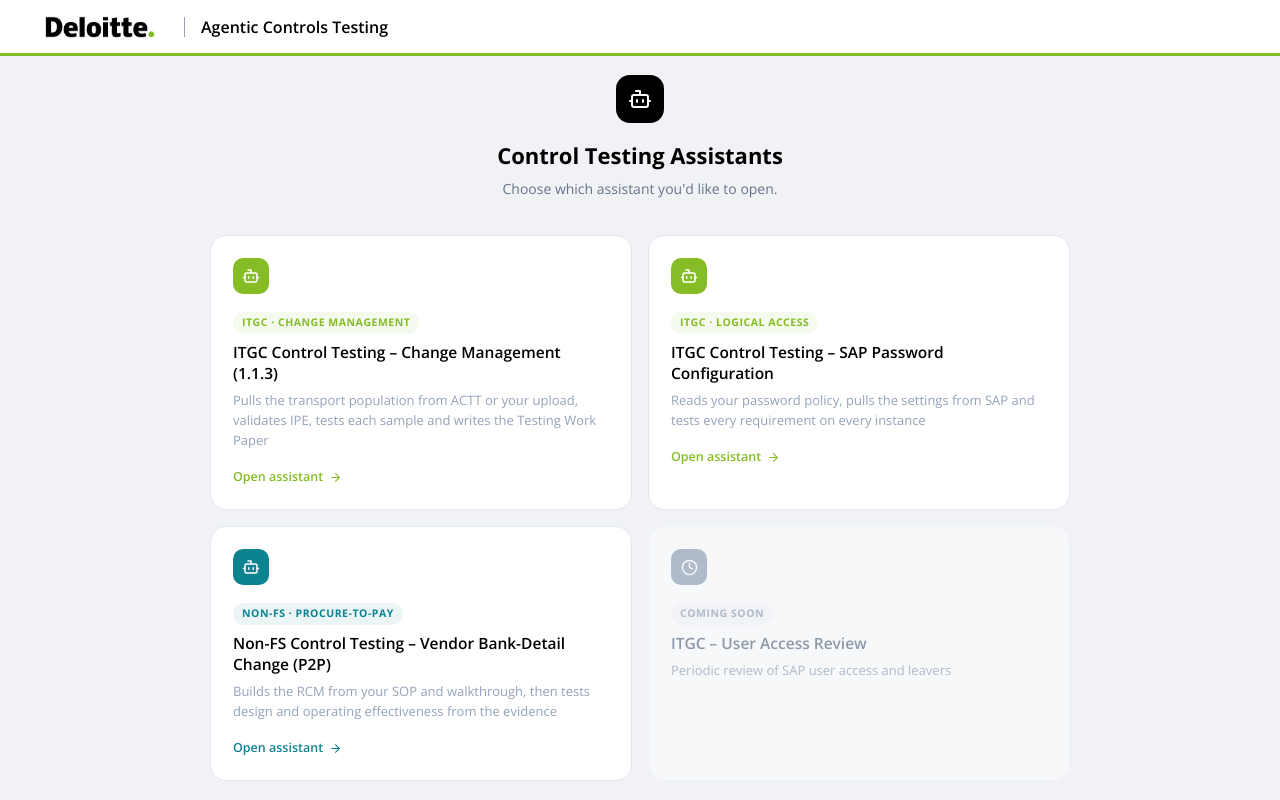
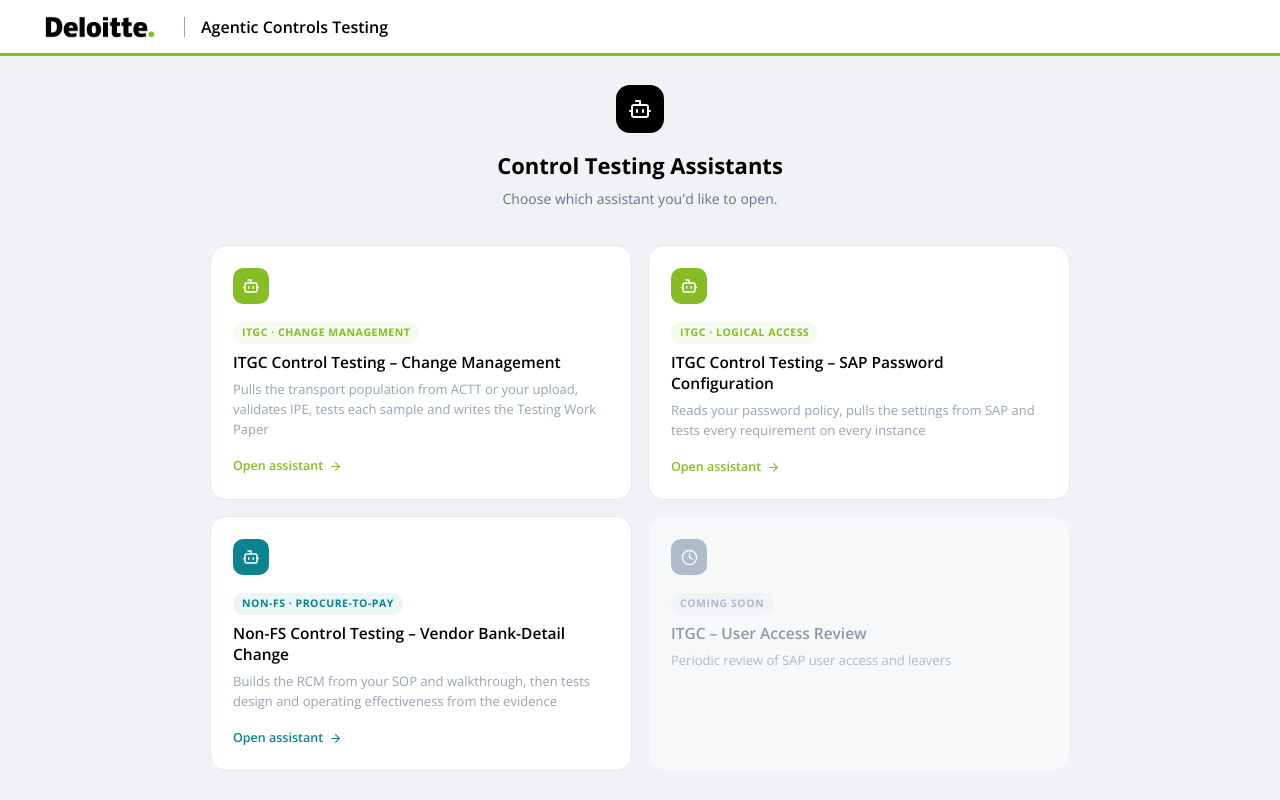
Before and after one commit to ganeshdevnale16/Agentic-Control-Testing, a React (Vite) app in the folder Frontend/: page / in a window 1280 px wide. Built offline with nearby package versions, Linux system fonts and the light colour scheme.

Commit message:
Remove 1.1.3 and P2P from titles

```diff
--- a/Frontend/src/modules/itgc-change/config.jsx
+++ b/Frontend/src/modules/itgc-change/config.jsx
@@ -4,7 +4,7 @@ export const itgcChangeModule = {
   id: "itgc-change",
   Chat: ChangeChatbot,
   menu: {
-    title: "ITGC Control Testing – Change Management (1.1.3)",
+    title: "ITGC Control Testing – Change Management",
     tagline: "Pulls the transport population from ACTT or your upload, validates IPE, tests each sample and writes the Testing Work Paper",
     badge: "ITGC · Change management",
     accent: "#86BC25",
--- a/Frontend/src/modules/nfs-vendor-bank/config.jsx
+++ b/Frontend/src/modules/nfs-vendor-bank/config.jsx
@@ -4,7 +4,7 @@ export const nfsVendorBankModule = {
   id: "nfs-vendor-bank",
   Chat: NfsChatbot,
   menu: {
-    title: "Non-FS Control Testing – Vendor Bank-Detail Change (P2P)",
+    title: "Non-FS Control Testing – Vendor Bank-Detail Change",
     tagline: "Builds the RCM from your SOP and walkthrough, then tests design and operating effectiveness from the evidence",
     badge: "Non-FS · Procure-to-Pay",
     accent: "#0D8390",
```
